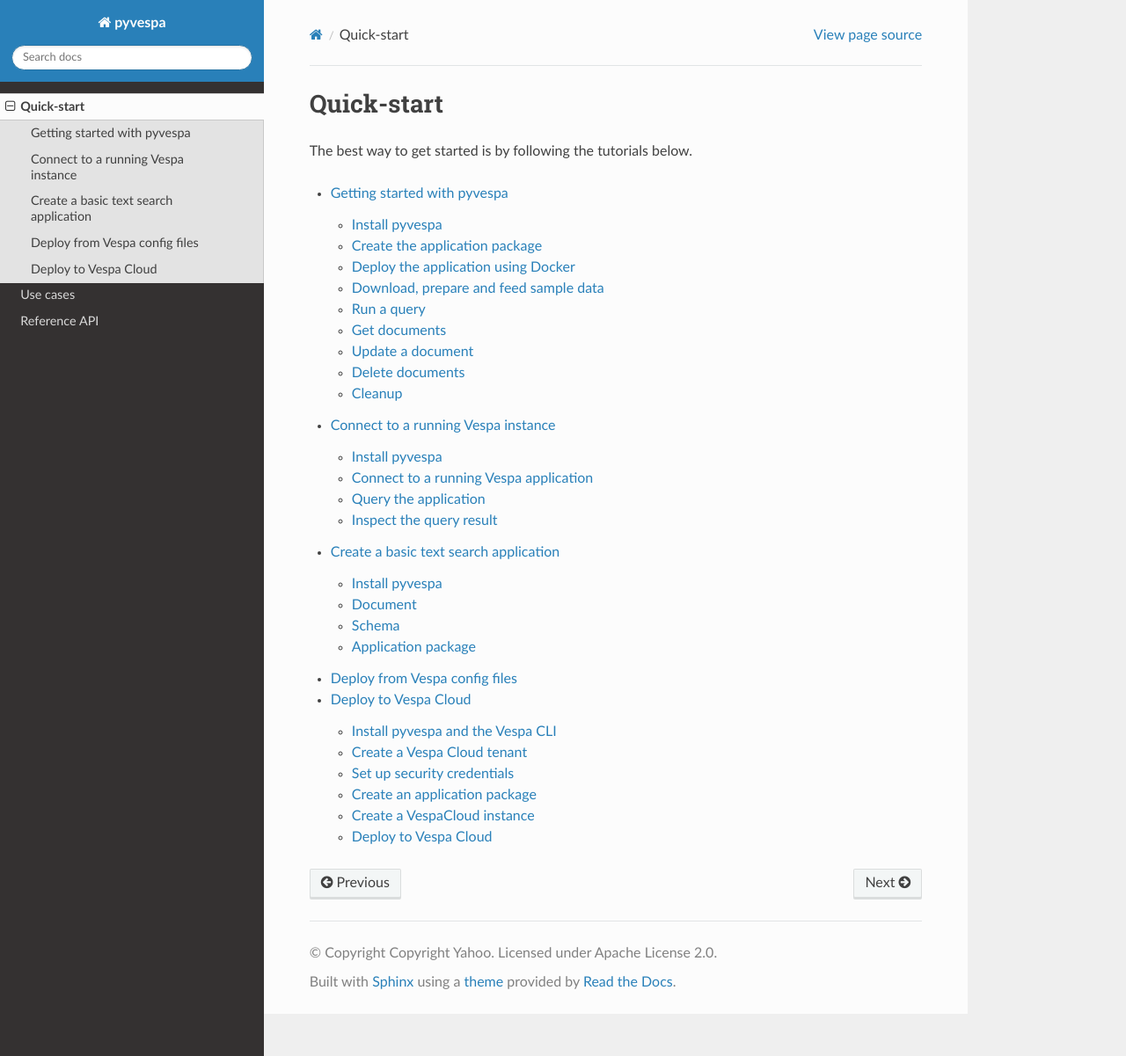
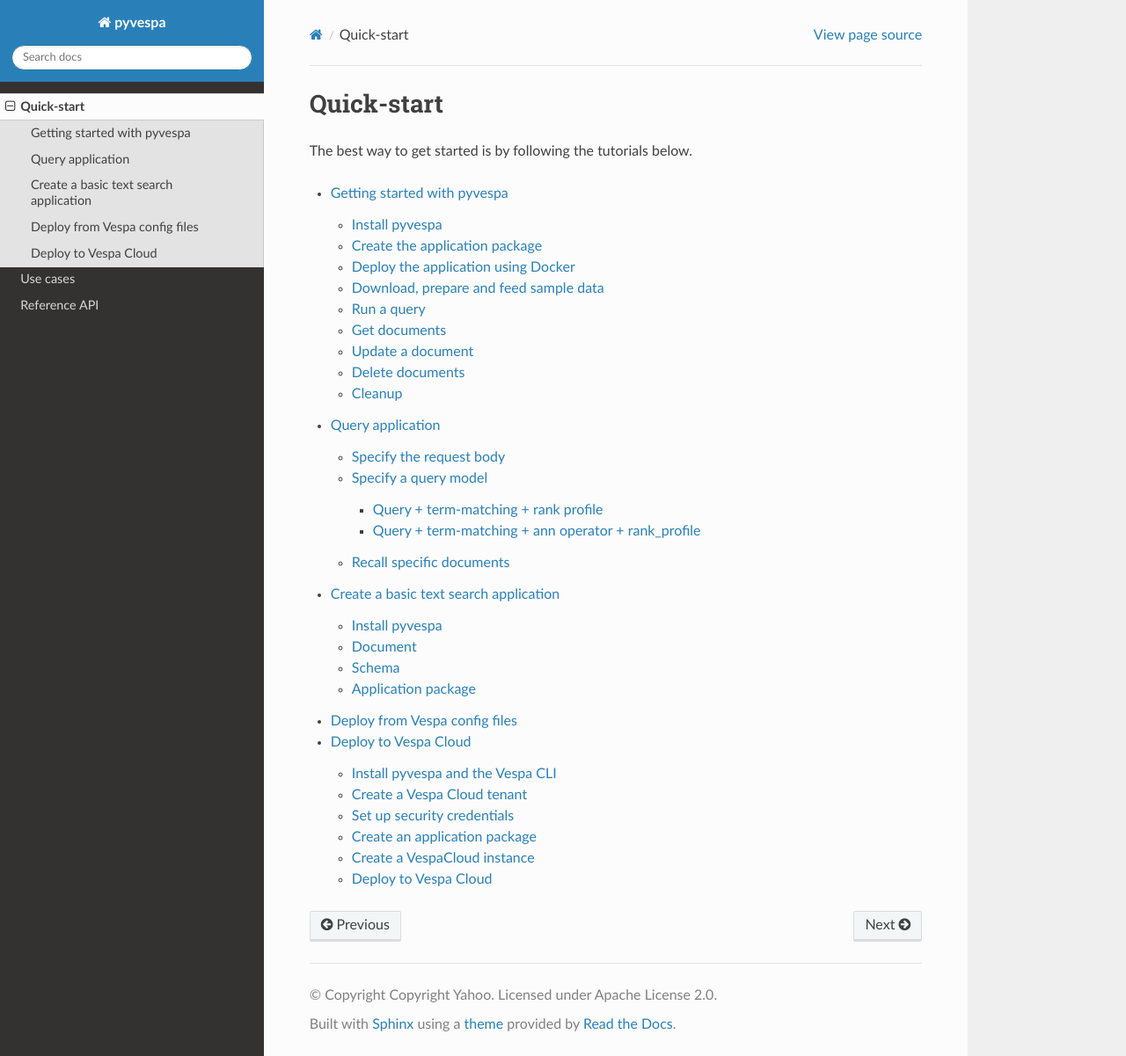
Before and after one commit to vespa-engine/pyvespa, a Sphinx documentation site: the page built from docs/sphinx/source/quickstart.rst, in a window 1280 px wide and 1201 px high. Shown: the whole window at 88% size. Built offline with Sphinx 7.4.7 and the Read the Docs theme 2.0.0, drawn with Linux system fonts in a browser that asks for light colours; pages that are not in the unit, such as notebooks, are missing from menus.

Commit message:
Remove redundant notebook

```diff
--- a/docs/sphinx/source/index.rst
+++ b/docs/sphinx/source/index.rst
@@ -51,7 +51,7 @@
 *********************************
 When a Vespa application is already running,
 one can instantiate the `Vespa <reference-api.rst#vespa.application.Vespa>`__ class with the endpoint.
-Refer to `connect-to-vespa-instance <connect-to-vespa-instance.rst>`__ to connect to and application and run queries.
+Refer to `query application <query.rst>`__ to connect to an application and run queries.
 
 
 Deploy from Vespa config files
--- a/docs/sphinx/source/quickstart.rst
+++ b/docs/sphinx/source/quickstart.rst
@@ -6,7 +6,7 @@
 .. toctree::
 
    getting-started-pyvespa
-   connect-to-vespa-instance
+   query
    create-text-app
    deploy-from-vespa-config-files
    deploy-vespa-cloud
```
Also changed, not shown: docs/sphinx/source/connect-to-vespa-instance.ipynb (deleted).
